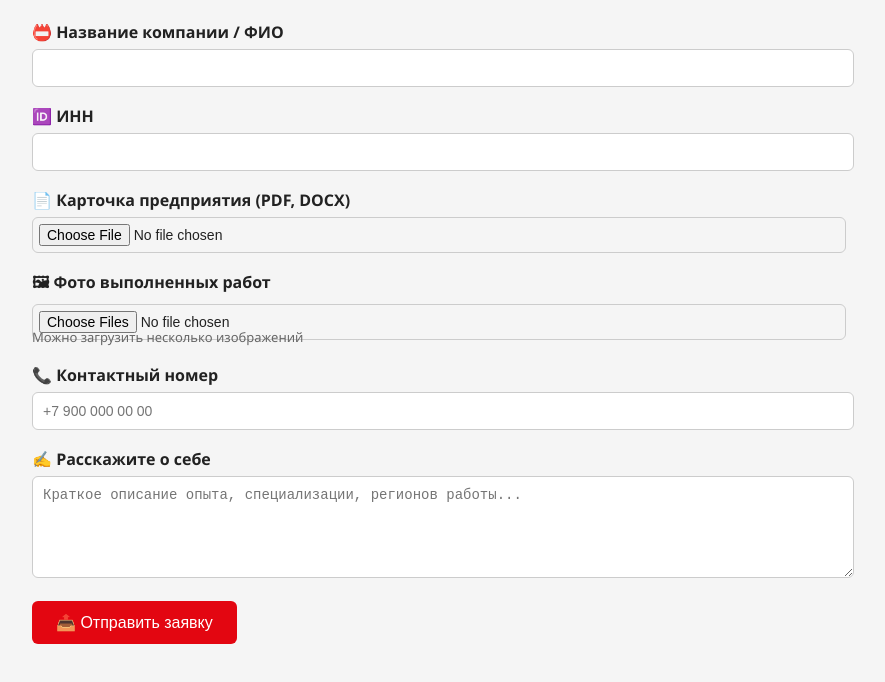
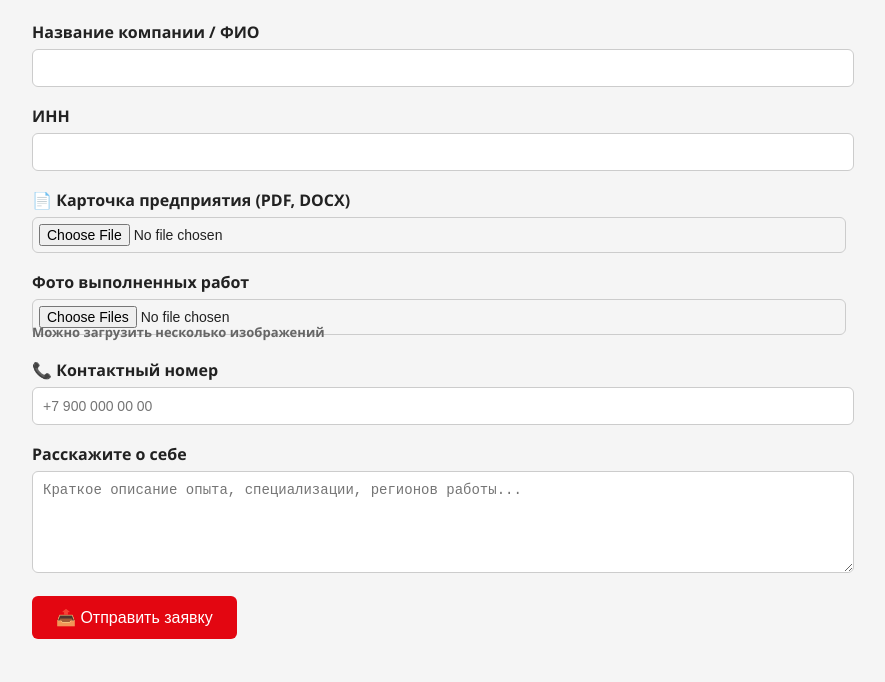
Before and after one commit to baza-subpodryad/armanrevazian, a plain HTML site: page register-executor.html in a window 1280 px wide. Shown: the part 92-774 px from the top of the page, without its empty margins (208-1093 px from the left). Drawn offline with Linux system fonts and the light colour scheme.

Commit message:
Update register-executor.html

```diff
--- a/register-executor.html
+++ b/register-executor.html
@@ -66,12 +66,12 @@
 
   <form action="#" method="POST" enctype="multipart/form-data">
     <div class="form-group">
-      <label>📛 Название компании / ФИО</label>
+      <label> Название компании / ФИО</label>
       <input type="text" name="company" required>
     </div>
 
     <div class="form-group">
-      <label>🆔 ИНН</label>
+      <label> ИНН</label>
       <input type="text" name="inn" required>
     </div>
 
@@ -81,9 +81,9 @@
     </div>
 
     <div class="form-group">
-      <label>🖼 Фото выполненных работ</label>
+      <label> Фото выполненных работ</label>
       <input type="file" name="portfolio[]" multiple accept=".jpg,.jpeg,.png">
-      <div class="note">Можно загрузить несколько изображений</div>
+      <b><div class="note">Можно загрузить несколько изображений</div>
     </div>
 
     <div class="form-group">
@@ -92,7 +92,7 @@
     </div>
 
     <div class="form-group">
-      <label>✍️ Расскажите о себе</label>
+      <label>Расскажите о себе</label>
       <textarea name="about" placeholder="Краткое описание опыта, специализации, регионов работы..."></textarea>
     </div>
 
```
